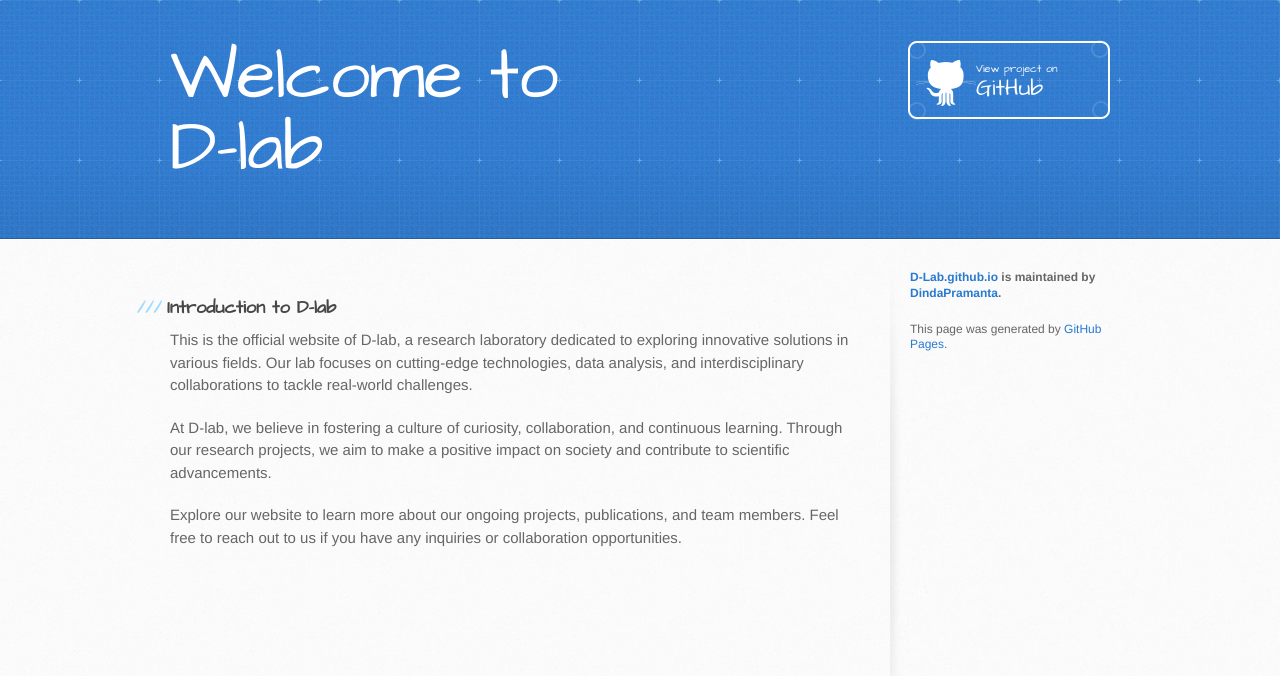
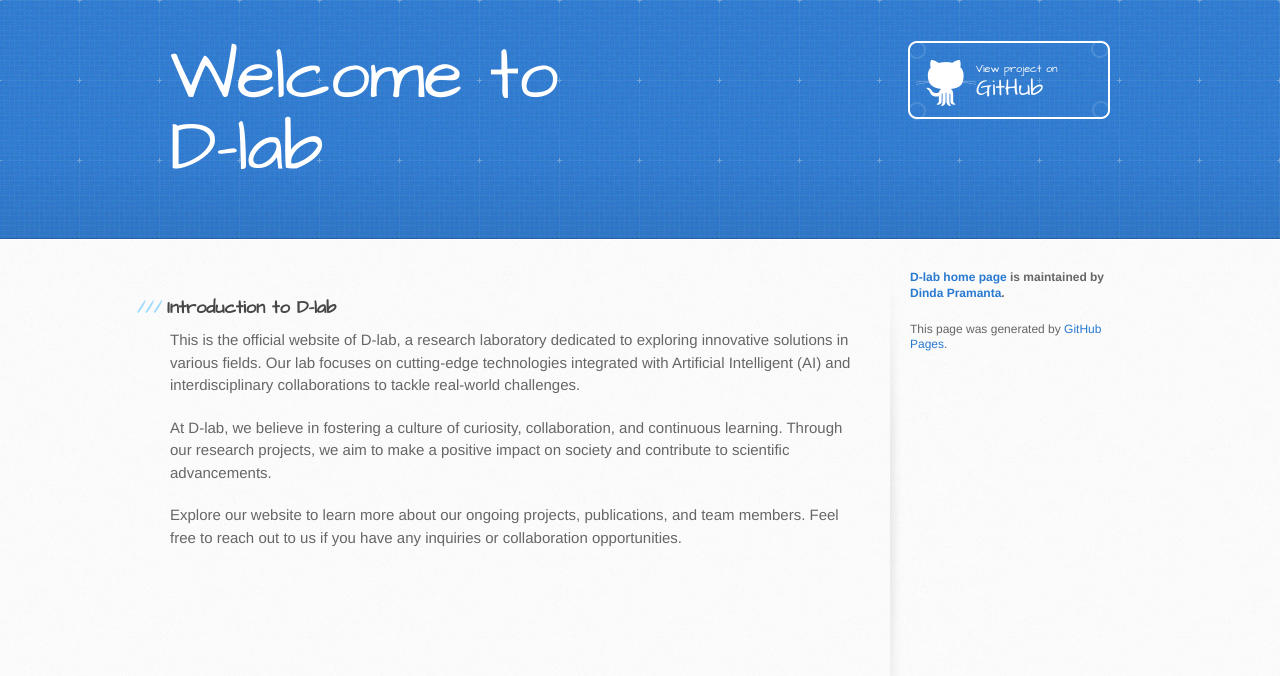
Before and after one commit to DindaPramanta/D-Lab.github.io, a Jekyll site: the page built from index.md, in a window 1280 px wide. Shown: the top 676 px of the page. Built offline with Jekyll 4.4.1, drawn with Linux system fonts in a browser that asks for light colours; the repository's description, which GitHub fills in, is left out.

Commit message:
Update default.html

```diff
--- a/_layouts/default.html
+++ b/_layouts/default.html
@@ -24,10 +24,10 @@
         </a>
         <h2>{{ site.description | default: site.github.project_tagline }}</h2>
         {% if site.github.is_project_page %}
-          <a href="{{ site.github.repository_url }}" class="button"><small>View project on</small> GitHub</a>
+          <a href="https://dindapramanta.github.io/D-Lab.github.io/" class="button"><small>View project on</small> GitHub</a>
         {% endif %}
         {% if site.github.is_user_page %}
-          <a href="{{ site.github.owner_url }}" class="button"><small>Follow me on</small> GitHub</a>
+          <a href="https://www.linkedin.com/in/dinda-pramanta-50696248/" class="button"><small>Follow me on</small> GitHub</a>
         {% endif %}
       </div>
     </header>
@@ -36,7 +36,7 @@
       <div class="inner clearfix">
         <section id="main-content">
           <h3>Introduction to D-lab</h3>
-          <p>This is the official website of D-lab, a research laboratory dedicated to exploring innovative solutions in various fields. Our lab focuses on cutting-edge technologies, data analysis, and interdisciplinary collaborations to tackle real-world challenges.</p>
+          <p>This is the official website of D-lab, a research laboratory dedicated to exploring innovative solutions in various fields. Our lab focuses on cutting-edge technologies integrated with Artificial Intelligent (AI) and interdisciplinary collaborations to tackle real-world challenges.</p>
           <p>At D-lab, we believe in fostering a culture of curiosity, collaboration, and continuous learning. Through our research projects, we aim to make a positive impact on society and contribute to scientific advancements.</p>
           <p>Explore our website to learn more about our ongoing projects, publications, and team members. Feel free to reach out to us if you have any inquiries or collaboration opportunities.</p>
           <!-- Replace the above paragraphs with your own introduction message -->
@@ -55,7 +55,7 @@
           {% endif %}
 
           {% if site.github.is_project_page %}
-            <p class="repo-owner"><a href="{{ site.github.repository_url }}">{{ site.github.repository_name }}</a> is maintained by <a href="{{ site.github.owner_url }}">{{ site.github.owner_name }}</a>.</p>
+            <p class="repo-owner"><a href="https://dindapramanta.github.io/D-Lab.github.io/">D-lab home page</a> is maintained by <a href="https://www.linkedin.com/in/dinda-pramanta-50696248/">Dinda Pramanta</a>.</p>
           {% endif %}
 
           <p>This page was generated by <a href="https://pages.github.com">GitHub Pages</a>.</p>
@@ -64,4 +64,4 @@
     </div>
 
   </body>
-</html>
+</
```
